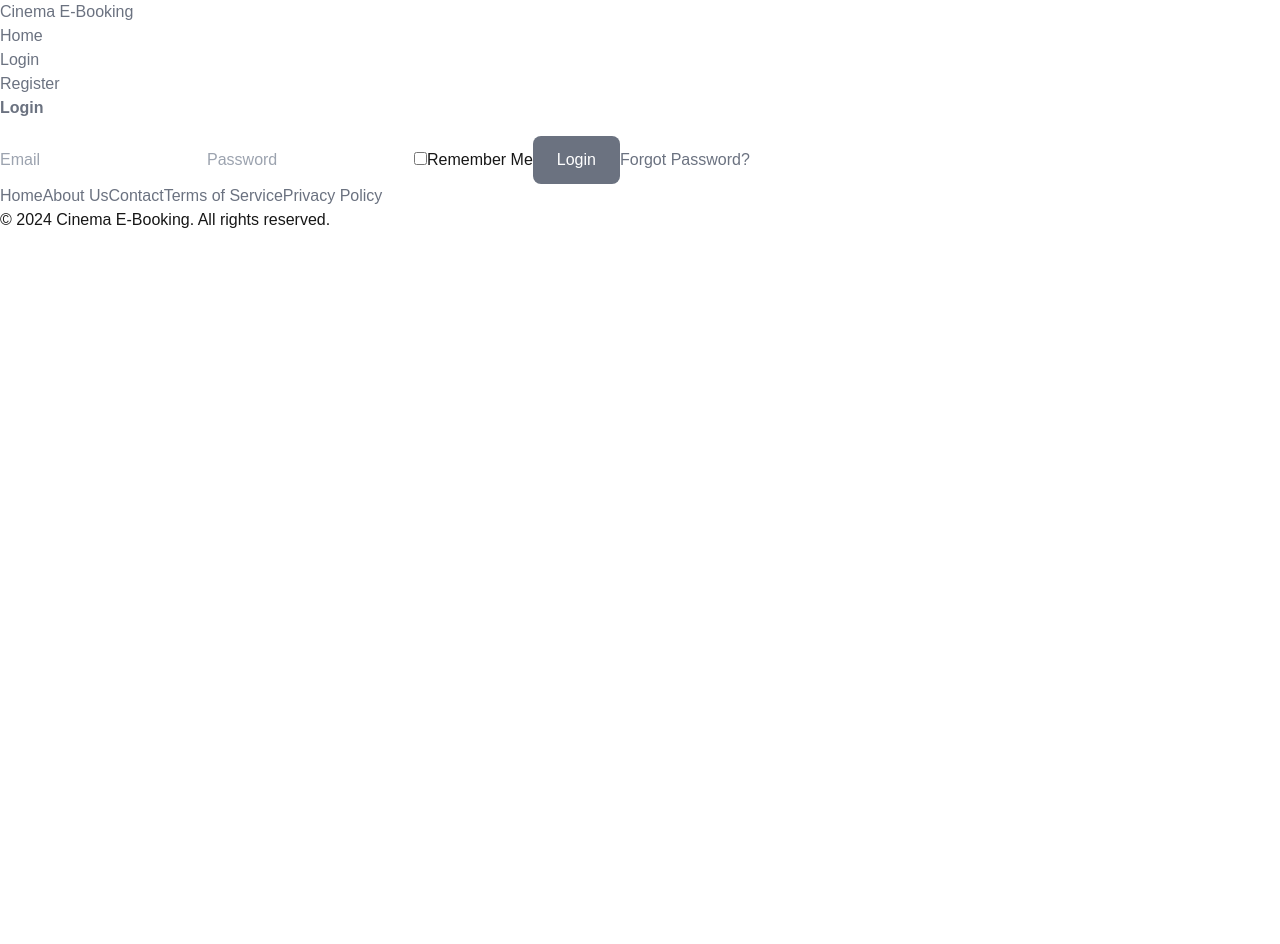
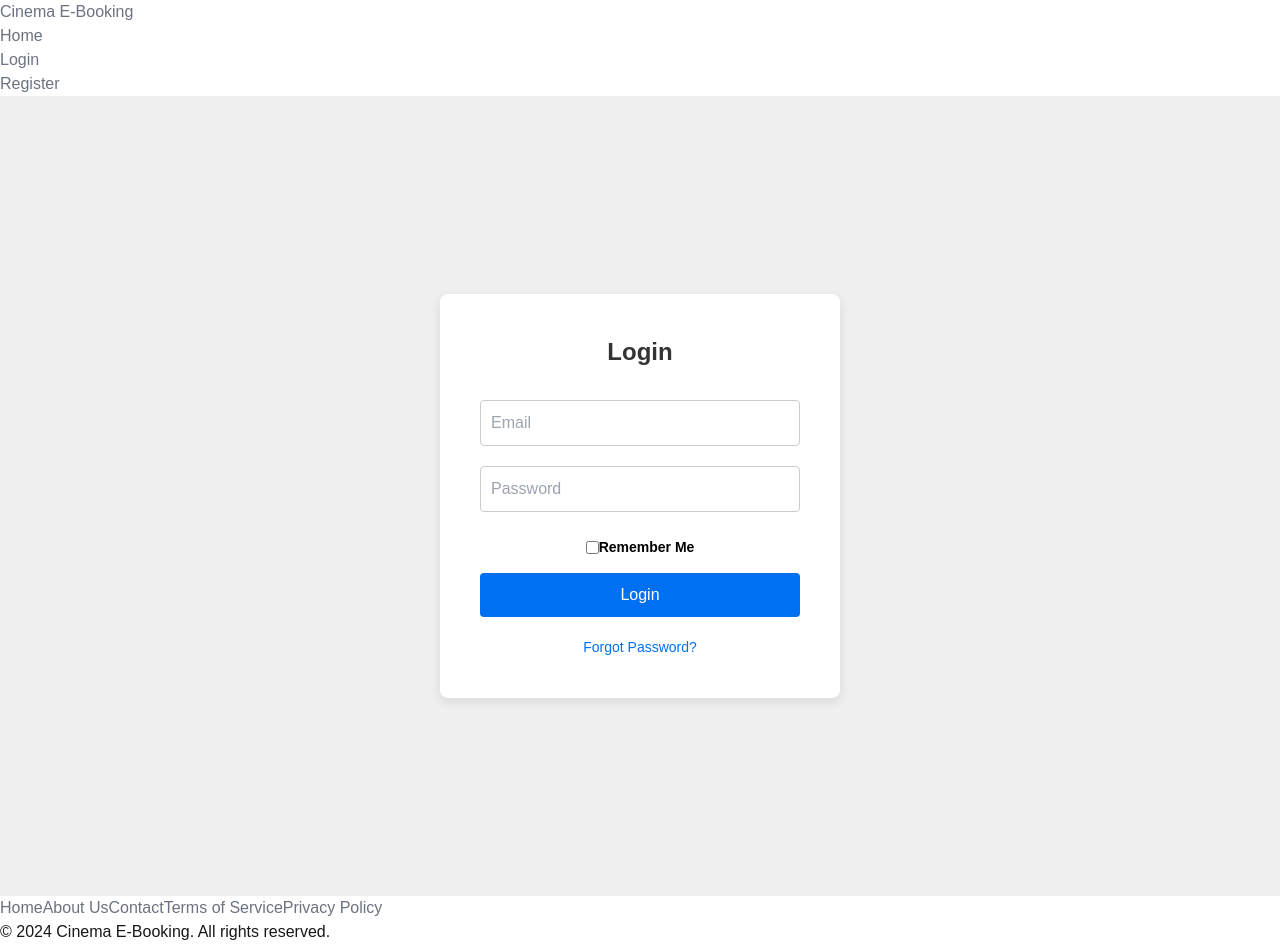
Before and after one commit to shaan101patel/FrontEndMB, a Next.js app in the folder my-app/: page /login in a window 1280 px wide. Before the commit the page ends 800 px from the top, so only its background shows below. Built offline with nearby package versions, Linux system fonts and the light colour scheme.

Commit message:
fixed login css

```diff
--- a/my-app/src/app/login/page.css
+++ b/my-app/src/app/login/page.css
@@ -1,69 +1,77 @@
-/* app/login/page.css */
-
-.login-container {
+/* General layout for centering */
+.main-content {
     display: flex;
     justify-content: center;
     align-items: center;
     height: 100vh;
-    background-color: #f7f7f7;
+    background-color: #f0f0f0;
 }
 
+/* Styling for the login card */
 .login-card {
+    background-color: white;
+    padding: 40px;
+    border-radius: 8px;
+    box-shadow: 0 4px 12px rgba(0, 0, 0, 0.1);
+    max-width: 400px;
     width: 100%;
-    max-width: 400px;
-    background-color: #fff;
-    box-shadow: 0 2px 8px rgba(0, 0, 0, 0.1);
-    border-radius: 8px;
-    padding: 30px;
+    text-align: center;
 }
 
-.login-title {
-    text-align: center;
+.title {
     font-size: 24px;
     font-weight: bold;
     margin-bottom: 20px;
+    color: #333;
 }
 
-.login-error {
-    color: red;
-    font-size: 14px;
-    text-align: center;
-    margin-bottom: 15px;
+.input {
+    width: 100%;
+    padding: 10px;
+    margin: 10px 0;
+    border-radius: 4px;
+    border: 1px solid #ccc;
 }
 
-.form-group {
-    margin-bottom: 20px;
-}
-
-.form-group label {
-    display: block;
-    color: #333;
-    font-weight: 500;
-    margin-bottom: 5px;
-}
-
-.form-group input {
-    width: 100%;
-    padding: 10px;
-    border: 1px solid #ccc;
-    border-radius: 4px;
-}
-
-.form-actions {
+.remember-me {
+    margin: 15px 0;
     display: flex;
     justify-content: center;
+    align-items: center;
+    font-size: 14px;
+    font-weight: bold;
+    color: black;
 }
 
 .login-button {
-    background-color: #007bff;
-    color: #fff;
-    padding: 12px 25px;
+    background-color: #0070f3;
+    color: white;
+    padding: 10px 20px;
     border: none;
     border-radius: 4px;
+    width: 100%;
     font-size: 16px;
     cursor: pointer;
+    margin-bottom: 10px;
 }
 
 .login-button:hover {
-    background-color: #0056b3;
+    background-color: #005bb5;
 }
+
+.link {
+    display: block;
+    color: #0070f3;
+    text-decoration: none;
+    font-size: 14px;
+    margin-top: 10px;
+}
+
+.link:hover {
+    color: #005bb5;
+}
+
+.error {
+    color: red;
+    margin-bottom: 10px;
+}
--- a/my-app/src/app/login/page.js
+++ b/my-app/src/app/login/page.js
@@ -135,12 +135,15 @@ const Login = () => {
 
 export default Login;*/
 
+/*
 "use client"; // This marks the file as a Client Component
 
 import React, { useState } from 'react';
 import { useRouter } from 'next/navigation'; // Importing router for navigation
 import { loginUser } from '../movieService'; // Import the loginUser function
 import Link from 'next/link';
+import './page.css'; // Import the CSS file
+
 
 const Login = () => {
     const [email, setEmail] = useState('');
@@ -213,3 +216,81 @@ const Login = () => {
 };
 
 export default Login;
+*/
+
+
+"use client"; // This marks the file as a Client Component
+
+import React, { useState } from 'react';
+import { useRouter } from 'next/navigation'; // Importing router for navigation
+import { loginUser } from '../movieService'; // Import the loginUser function
+import Link from 'next/link';
+import './page.css'; // Import the CSS file
+
+const Login = () => {
+    const [email, setEmail] = useState('');
+    const [password, setPassword] = useState('');
+    const [error, setError] = useState('');
+    const [rememberMe, setRememberMe] = useState(false);
+    const router = useRouter();
+
+    const handleKeyDown = (event) => {
+        if (event.key === 'Enter') {
+            event.preventDefault();
+            handleLogin();
+        }
+    };
+
+    const handleLogin = async () => {
+        try {
+            const response = await loginUser(email, password);
+            console.log(response); // Log the response to see its value
+
+            if (response.role === 'user') {
+                router.push('/'); // Redirect to '/' if the role is user
+            } else {
+                router.push('/admin'); // Redirect to /admin on successful login if the role is not user
+            }
+
+        } catch (err) {
+            setError('Login Failed'); // Handle login error
+        }
+    };
+
+    return (
+        <div className="main-content">
+            <div className="login-card">
+                <h1 className="title">Login</h1>
+                {error && <p className="error">{error}</p>}
+                <input
+                    type="email"
+                    value={email}
+                    onChange={(e) => setEmail(e.target.value)}
+                    onKeyDown={handleKeyDown}
+                    placeholder="Email"
+                    className="input"
+                />
+                <input
+                    type="password"
+                    value={password}
+                    onChange={(e) => setPassword(e.target.value)}
+                    onKeyDown={handleKeyDown}
+                    placeholder="Password"
+                    className="input"
+                />
+                <label className="remember-me">
+                    <input
+                        type="checkbox"
+                        checked={rememberMe}
+                        onChange={() => setRememberMe(!rememberMe)}
+                    />
+                    Remember Me
+                </label>
+                <button className="login-button" onClick={handleLogin}>Login</button>
+                <Link className="link" href="/forgot-password">Forgot Password?</Link>
+            </div>
+        </div>
+    );
+};
+
+export default Login;
--- a/my-app/src/components/Header.js
+++ b/my-app/src/components/Header.js
@@ -73,6 +73,7 @@ const Header = () => {
 
 export default Header;
 */
+
 
 "use client"; // Ensure this is a Client Component
 
```
